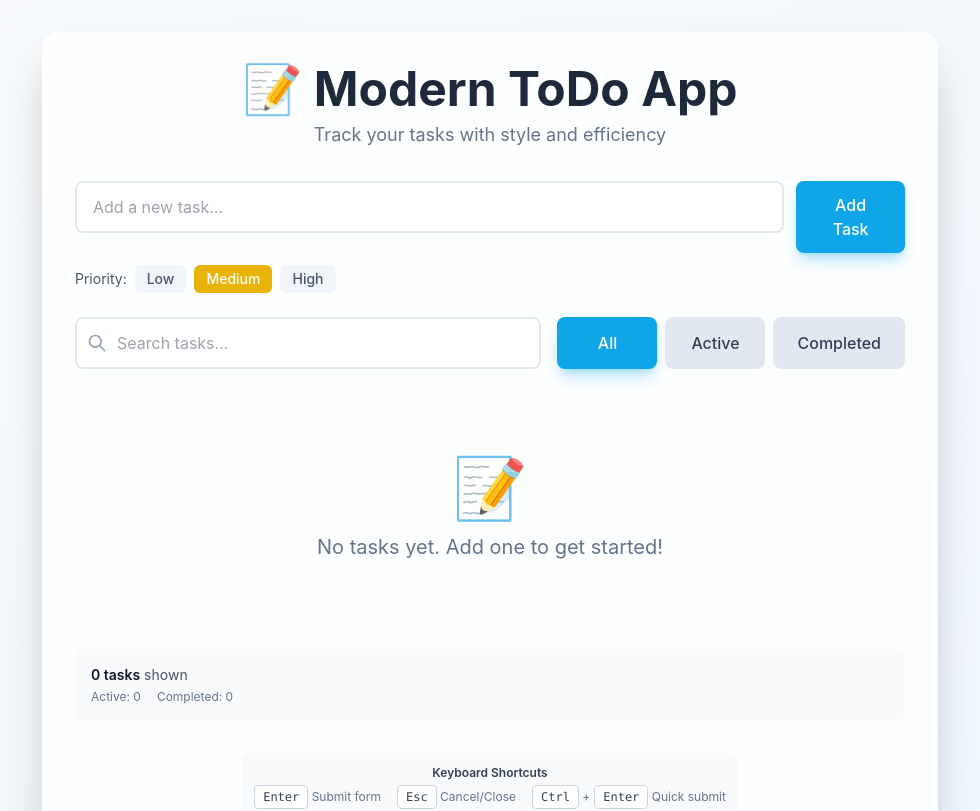
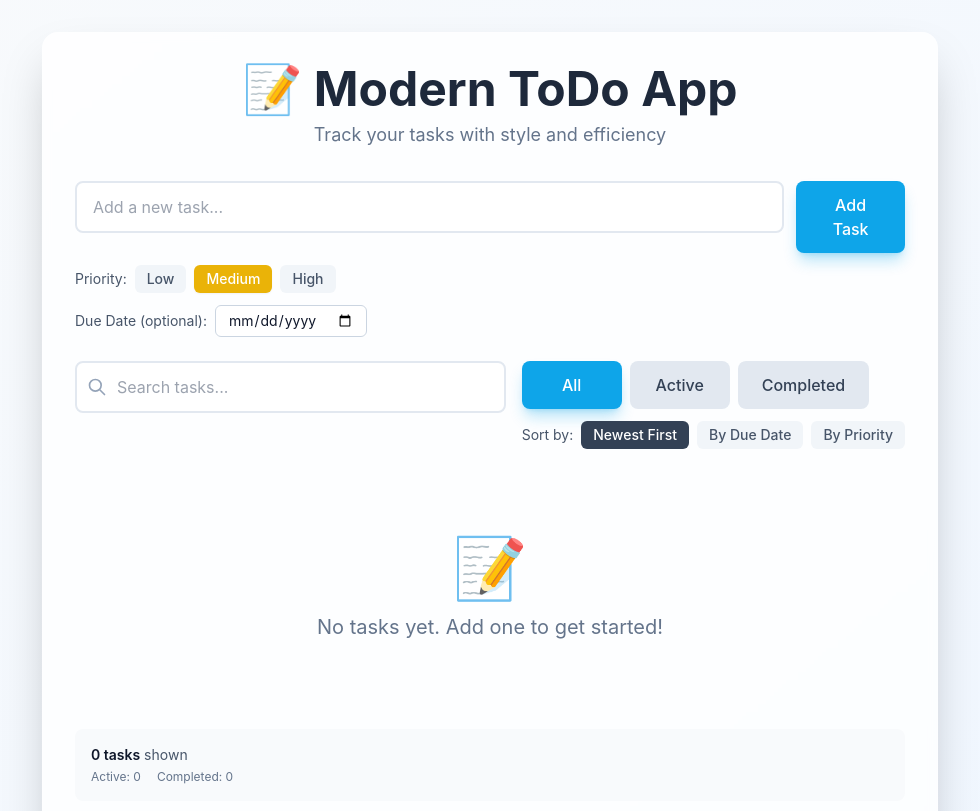
Before and after one commit to cimoun/TheSite, a React (Vite) app: page / in a window 1280 px wide. Shown: the top 811 px of the page, without its empty margins (150-1130 px from the left). Built offline with nearby package versions, Linux system fonts and the light colour scheme.

Commit message:
Add due date and sorting features with tests
Co-authored-by: cimoun <242587959+cimoun@users.noreply.github.com>

```diff
--- a/src/components/task/TaskFilters.tsx
+++ b/src/components/task/TaskFilters.tsx
@@ -8,11 +8,20 @@ const filters: { label: string; value: TaskFilter }[] = [
   { label: 'Completed', value: 'completed' },
 ];
 
+const sortOptions: { label: string; value: 'default' | 'dueDate' | 'priority' }[] = [
+  { label: 'Newest First', value: 'default' },
+  { label: 'By Due Date', value: 'dueDate' },
+  { label: 'By Priority', value: 'priority' },
+];
+
 export const TaskFilters: React.FC = () => {
   const currentFilter = useUIStore((state) => state.currentFilter);
   const setCurrentFilter = useUIStore((state) => state.setCurrentFilter);
+  const sortMode = useUIStore((state) => state.sortMode);
+  const setSortMode = useUIStore((state) => state.setSortMode);
 
   return (
+    <div className="space-y-3">
       <div className="flex gap-2 flex-wrap" role="group" aria-label="Filter tasks">
         {filters.map((filter) => (
           <Button
@@ -27,5 +36,27 @@ export const TaskFilters: React.FC = () => {
           </Button>
         ))}
       </div>
+
+      <div className="flex gap-2 items-center flex-wrap">
+        <label className="text-sm text-slate-600">Sort by:</label>
+        <div className="flex gap-2 flex-wrap">
+          {sortOptions.map((option) => (
+            <button
+              key={option.value}
+              onClick={() => setSortMode(option.value)}
+              className={`px-3 py-1 rounded-md text-sm font-medium transition-all ${
+                sortMode === option.value
+                  ? 'bg-slate-700 text-white'
+                  : 'text-slate-600 bg-slate-100 hover:bg-slate-200'
+              }`}
+              aria-pressed={sortMode === option.value}
+              aria-label={`Sort by ${option.label.toLowerCase()}`}
+            >
+              {option.label}
+            </button>
+          ))}
+        </div>
+      </div>
+    </div>
   );
 };
--- a/src/components/task/TaskInput.tsx
+++ b/src/components/task/TaskInput.tsx
@@ -9,6 +9,7 @@ import { slideUp } from '../../utils/animations';
 export const TaskInput: React.FC = () => {
   const [text, setText] = useState('');
   const [priority, setPriority] = useState<Priority>('medium');
+  const [dueDate, setDueDate] = useState('');
   const [error, setError] = useState('');
   const addTask = useTaskStore((state) => state.addTask);
 
@@ -21,15 +22,20 @@ export const TaskInput: React.FC = () => {
       return;
     }
 
-    addTask(text, priority);
+    addTask(text, priority, dueDate || undefined);
     setText('');
     setPriority('medium');
+    setDueDate('');
     setError('');
   };
 
   const handleChange = (e: React.ChangeEvent<HTMLInputElement>) => {
     setText(e.target.value);
     if (error) setError('');
+  };
+
+  const handleDateChange = (e: React.ChangeEvent<HTMLInputElement>) => {
+    setDueDate(e.target.value);
   };
 
   const priorities: Priority[] = ['low', 'medium', 'high'];
@@ -82,6 +88,20 @@ export const TaskInput: React.FC = () => {
           ))}
         </div>
       </div>
+
+      <div className="flex gap-2 items-center">
+        <label htmlFor="due-date" className="text-sm text-slate-600">
+          Due Date (optional):
+        </label>
+        <input
+          id="due-date"
+          type="date"
+          value={dueDate}
+          onChange={handleDateChange}
+          className="px-3 py-1 rounded-md text-sm border border-slate-300 focus:outline-none focus:ring-2 focus:ring-primary-500 focus:border-transparent"
+          aria-label="Set due date"
+        />
+      </div>
     </motion.form>
   );
 };
--- a/src/components/task/TaskItem.tsx
+++ b/src/components/task/TaskItem.tsx
@@ -70,9 +70,17 @@ export const TaskItem: React.FC<TaskItemProps> = ({ task }) => {
               {task.text}
             </p>
           </div>
-          <p className="text-sm text-slate-400">
-            {formatDate(task.createdAt)}
-          </p>
+          <div className="flex items-center gap-2 text-sm text-slate-400">
+            <span>{formatDate(task.createdAt)}</span>
+            {task.dueDate && (
+              <>
+                <span>•</span>
+                <span className="text-slate-500">
+                  Due: {new Date(task.dueDate).toLocaleDateString()}
+                </span>
+              </>
+            )}
+          </div>
         </div>
       </div>
 
--- a/src/hooks/useFilteredTasks.ts
+++ b/src/hooks/useFilteredTasks.ts
@@ -8,6 +8,23 @@ export const useFilteredTasks = () => {
   const getFilteredTasks = useTaskStore((state) => state.getFilteredTasks);
   const currentFilter = useUIStore((state) => state.currentFilter);
   const searchQuery = useUIStore((state) => state.searchQuery);
+  const sortMode = useUIStore((state) => state.sortMode);
 
-  return getFilteredTasks(currentFilter, searchQuery);
+  const filtered = getFilteredTasks(currentFilter, searchQuery);
+
+  // Apply sorting
+  if (sortMode === 'dueDate') {
+    return [...filtered].sort((a, b) => {
+      // Tasks without due date go to the end
+      if (!a.dueDate && !b.dueDate) return 0;
+      if (!a.dueDate) return 1;
+      if (!b.dueDate) return -1;
+      return new Date(a.dueDate).getTime() - new Date(b.dueDate).getTime();
+    });
+  } else if (sortMode === 'priority') {
+    const priorityOrder = { high: 0, medium: 1, low: 2 };
+    return [...filtered].sort((a, b) => priorityOrder[a.priority] - priorityOrder[b.priority]);
+  }
+
+  return filtered;
 };
--- a/src/stores/taskStore.ts
+++ b/src/stores/taskStore.ts
@@ -4,10 +4,10 @@ import type { Task, TaskFilter, Priority } from '../types/task';
 
 interface TaskState {
   tasks: Task[];
-  addTask: (text: string, priority?: Priority) => void;
+  addTask: (text: string, priority?: Priority, dueDate?: string) => void;
   toggleTask: (id: string) => void;
   deleteTask: (id: string) => void;
-  updateTask: (id: string, text: string, priority?: Priority) => void;
+  updateTask: (id: string, text: string, priority?: Priority, dueDate?: string) => void;
   clearCompleted: () => void;
   getFilteredTasks: (filter: TaskFilter, searchQuery?: string) => Task[];
 }
@@ -17,7 +17,7 @@ export const useTaskStore = create<TaskState>()(
     (set, get) => ({
       tasks: [],
 
-      addTask: (text: string, priority: Priority = 'medium') => {
+      addTask: (text: string, priority: Priority = 'medium', dueDate?: string) => {
         const newTask: Task = {
           id: crypto.randomUUID(),
           text: text.trim(),
@@ -25,6 +25,7 @@ export const useTaskStore = create<TaskState>()(
           priority,
           createdAt: new Date().toISOString(),
           updatedAt: new Date().toISOString(),
+          ...(dueDate && { dueDate }),
         };
         set((state) => ({
           tasks: [newTask, ...state.tasks],
@@ -47,18 +48,31 @@ export const useTaskStore = create<TaskState>()(
         }));
       },
 
-      updateTask: (id: string, text: string, priority?: Priority) => {
+      updateTask: (id: string, text: string, priority?: Priority, dueDate?: string) => {
         set((state) => ({
-          tasks: state.tasks.map((task) =>
-            task.id === id
-              ? {
-                  ...task,
-                  text: text.trim(),
-                  ...(priority && { priority }),
-                  updatedAt: new Date().toISOString()
-                }
-              : task
-          ),
+          tasks: state.tasks.map((task) => {
+            if (task.id !== id) return task;
+
+            const updated = {
+              ...task,
+              text: text.trim(),
+              updatedAt: new Date().toISOString()
+            };
+
+            if (priority) {
+              updated.priority = priority;
+            }
+
+            if (dueDate !== undefined) {
+              if (dueDate) {
+                updated.dueDate = dueDate;
+              } else {
+                delete updated.dueDate;
+              }
+            }
+
+            return updated;
+          }),
         }));
       },
 
--- a/src/stores/uiStore.ts
+++ b/src/stores/uiStore.ts
@@ -5,6 +5,7 @@ import type { UIState } from '../types/ui';
 interface UIStore extends UIState {
   setSearchQuery: (query: string) => void;
   setCurrentFilter: (filter: 'all' | 'active' | 'completed') => void;
+  setSortMode: (mode: 'default' | 'dueDate' | 'priority') => void;
   setIsLoading: (loading: boolean) => void;
   toggleTheme: () => void;
   initializeTheme: () => void;
@@ -17,6 +18,7 @@ export const useUIStore = create<UIStore>()(
       currentFilter: 'all',
       isLoading: false,
       theme: 'light',
+      sortMode: 'default',
 
       setSearchQuery: (query: string) => {
         set({ searchQuery: query });
@@ -24,6 +26,10 @@ export const useUIStore = create<UIStore>()(
 
       setCurrentFilter: (filter: 'all' | 'active' | 'completed') => {
         set({ currentFilter: filter });
+      },
+
+      setSortMode: (mode: 'default' | 'dueDate' | 'priority') => {
+        set({ sortMode: mode });
       },
 
       setIsLoading: (loading: boolean) => {
--- a/src/types/task.ts
+++ b/src/types/task.ts
@@ -5,6 +5,7 @@ export interface Task {
   priority: Priority;
   createdAt: string; // ISO 8601 datetime string
   updatedAt: string; // ISO 8601 datetime string
+  dueDate?: string; // Optional ISO 8601 datetime string
 }
 
 export type TaskFilter = 'all' | 'active' | 'completed';
--- a/src/types/ui.ts
+++ b/src/types/ui.ts
@@ -3,6 +3,7 @@ export interface UIState {
   currentFilter: 'all' | 'active' | 'completed';
   isLoading: boolean;
   theme: 'light' | 'dark';
+  sortMode: 'default' | 'dueDate' | 'priority';
 }
 
 export interface ModalState {
```
Also changed, not shown: 2 other files (tests, documents, lock files or other folders). Lines whose indentation alone changed are shown as unchanged.
